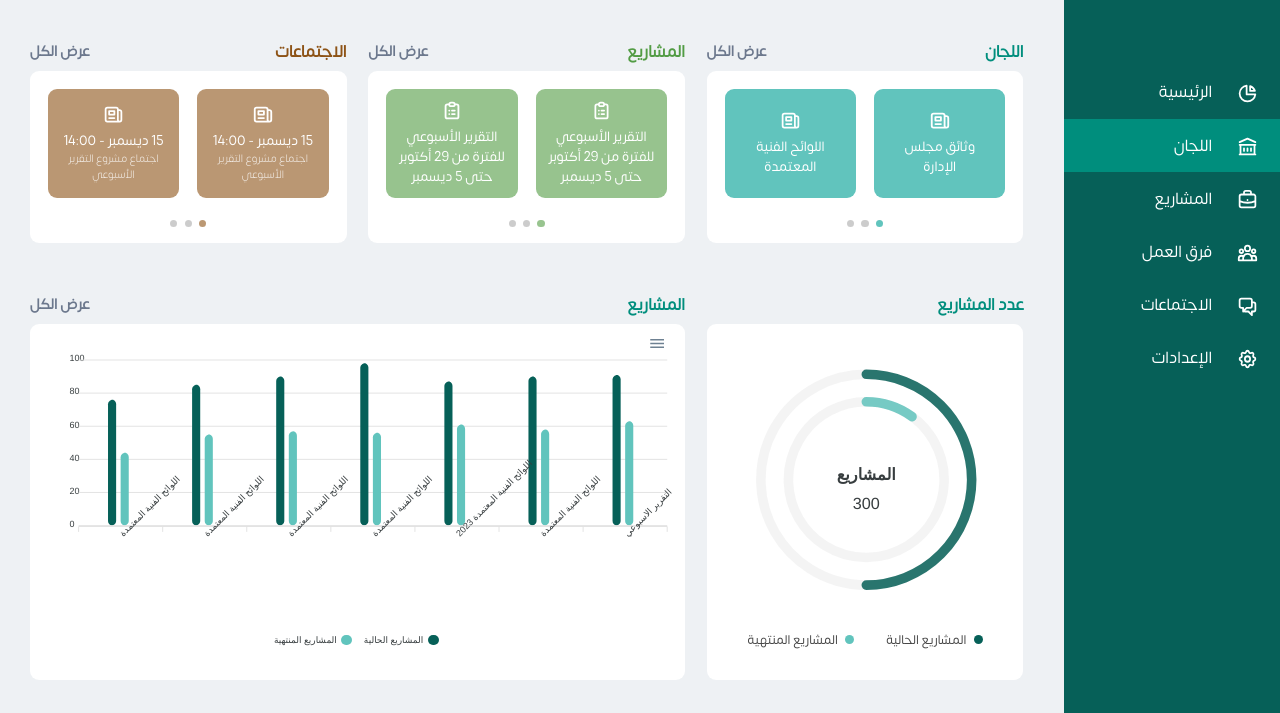
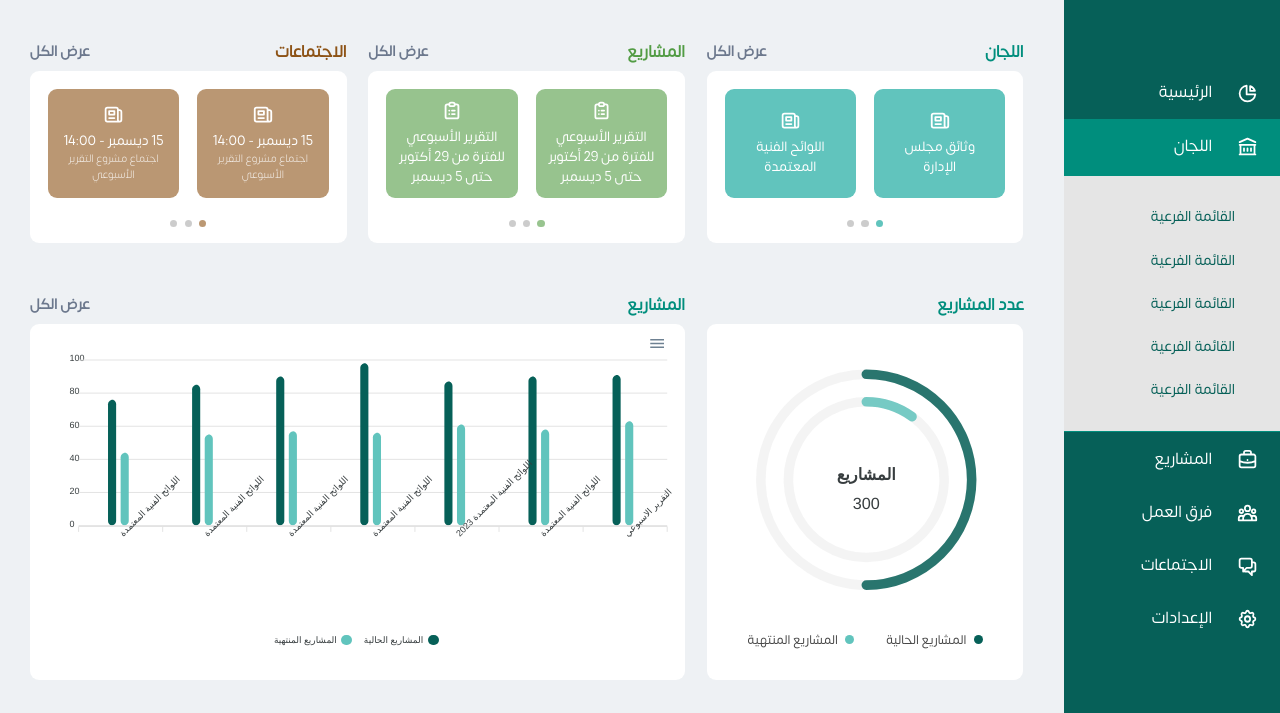
Before and after one commit to elomar1/saso_regulation_forum, a plain HTML site: page ar/dashboard.html in a window 1280 px wide. Both pictures are taken after a click on the link "اللجان". Shown: the part 77-790 px from the top of the page. Drawn offline with Linux system fonts and the light colour scheme.

Commit message:
Add sup-menu in dashboard page

```diff
--- a/ar/dashboard.html
+++ b/ar/dashboard.html
@@ -457,12 +457,26 @@
                         <img src="../assets/images/asideIcon2.svg" alt="">
                         <span>اللجان</span>
                     </a>
+                    <ul class="subMenu">
+                        <li><a href="#">القائمة الفرعية</a></li>
+                        <li><a href="#">القائمة الفرعية</a></li>
+                        <li><a href="#">القائمة الفرعية</a></li>
+                        <li><a href="#">القائمة الفرعية</a></li>
+                        <li><a href="#">القائمة الفرعية</a></li>
+                    </ul>
                 </li>
                 <li class="">
                     <a href="#">
                         <img src="../assets/images/asideIcon3.svg" alt="">
                         <span>المشاريع</span>
                     </a>
+                    <ul class="subMenu">
+                        <li><a href="#">القائمة الفرعية</a></li>
+                        <li><a href="#">القائمة الفرعية</a></li>
+                        <li><a href="#">القائمة الفرعية</a></li>
+                        <li><a href="#">القائمة الفرعية</a></li>
+                        <li><a href="#">القائمة الفرعية</a></li>
+                    </ul>
                 </li>
                 <li class="">
                     <a href="#">
--- a/assets/js/custom.js
+++ b/assets/js/custom.js
@@ -19,7 +19,9 @@ $(document).ready(function () {
     e.preventDefault();
     $(this).next().fadeToggle("fast");
   });
-
+  $(".ulSide li a").click(function () {
+    $(this).next().slideToggle().parent().siblings().children('.subMenu').slideUp()
+  });
  /*
 --- vanilla js
 */
--- a/assets/sass/_customAO.scss
+++ b/assets/sass/_customAO.scss
@@ -456,6 +456,24 @@ p {
     list-style: none;
     padding: 0;
     li {
+      .subMenu {
+        display: none;
+        padding: 22px  0;
+        list-style: unset;
+        background: #e5e5e5;
+        width: calc(100% + 48px);
+        margin-top: 20px;
+        margin-#{$start-direction}: -24px;
+        margin-bottom: -15px;
+        li {
+          padding: 12px 0;
+          padding-#{$start-direction}: 50px;
+          a {
+            font-size: 16px;
+            color: #066058;
+          }
+        }
+      }
       padding: 16px 24px;
       a {
         img {
```
Also changed, not shown: assets/css/styleLTR.css, assets/css/styleRTL.css, 2 other files.
